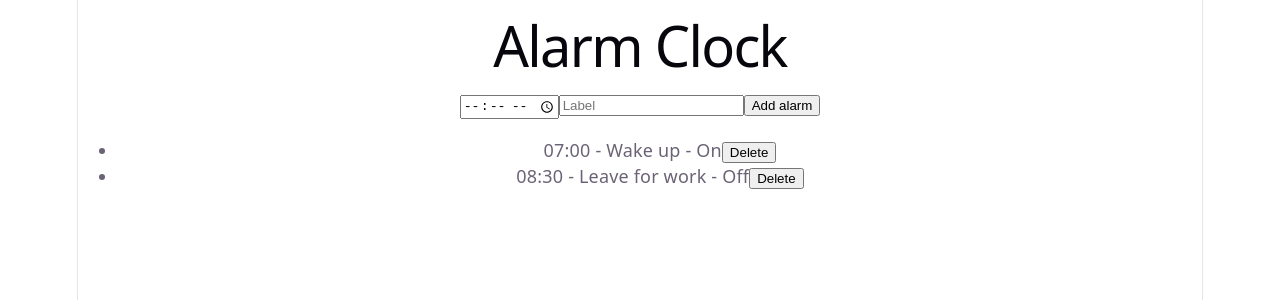
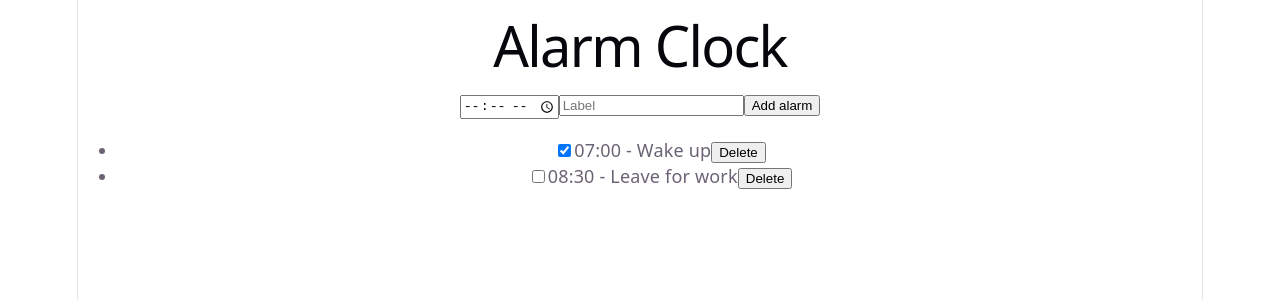
Before and after one commit to igkals0367-hash/alarm-app, a React (Vite) app: page / in a window 1280 px wide. Shown: the top 300 px of the page. Built offline with nearby package versions, Linux system fonts and the light colour scheme.

Commit message:
Add toggle to enable and disable alarms

```diff
--- a/src/App.tsx
+++ b/src/App.tsx
@@ -28,6 +28,14 @@ function App() {
     setAlarms(alarms.filter((alarm) => alarm.id !== id))
   }
 
+  function toggleAlarm(id: string) {
+    setAlarms(
+      alarms.map((alarm) =>
+        alarm.id === id ? { ...alarm, enabled: !alarm.enabled } : alarm
+      )
+    )
+  }
+
 
 
   return (
@@ -52,7 +60,12 @@ function App() {
       <ul>
         {alarms.map((alarm) => (
           <li key={alarm.id}>
-            {alarm.time} - {alarm.label} - {alarm.enabled ? 'On' : 'Off'}
+            <input
+              type="checkbox"
+              checked={alarm.enabled}
+              onChange={() => toggleAlarm(alarm.id)}
+            />
+            {alarm.time} - {alarm.label}
             <button onClick={() => deleteAlarm(alarm.id)}>Delete</button>
           </li>
         ))}
```
